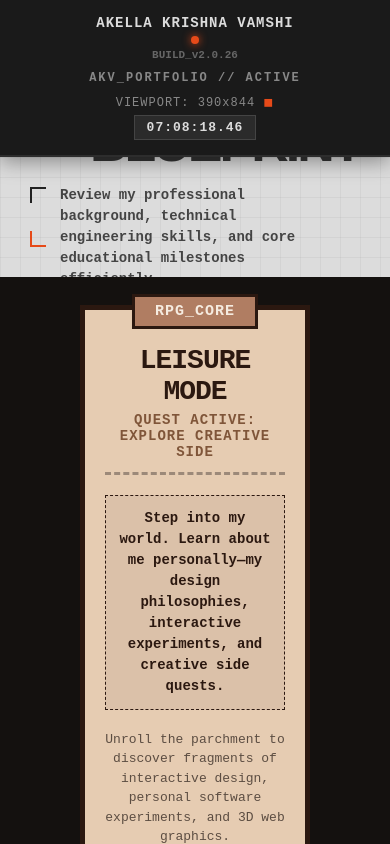
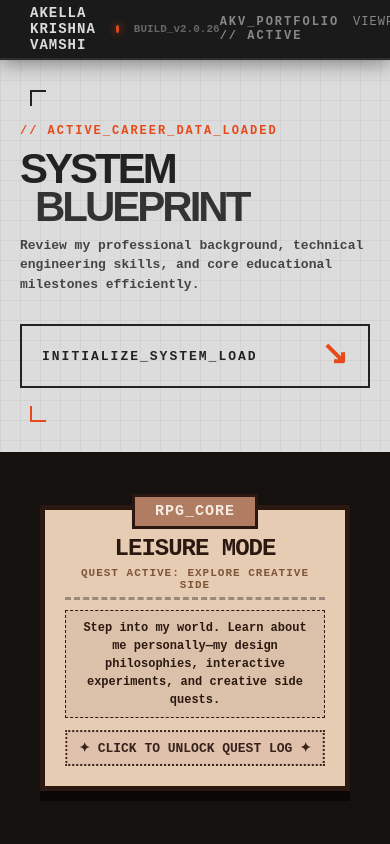
Before and after one commit to 1Vamshi0/Portfolio_v2, a React (Vite) app: page / in a window 390 px wide. Built offline with nearby package versions, Linux system fonts and the light colour scheme.

Commit message:
mobile responsive

```diff
--- a/src/style.css
+++ b/src/style.css
@@ -399,46 +399,102 @@ body {
    RESPONSIVE LAYOUT CONSTRAINTS (MOBILE INTERFACE OVERRIDES)
    ========================================================================== */
 
+/* ==========================================================================
+   RESPONSIVE INTERFACE MATRIX (MOBILE & TOUCH OVERRIDES)
+   ========================================================================== */
+
 @media (max-width: 968px) {
-  .global-hud-bar {
-    height: auto;
-    flex-direction: column;
-    padding: 15px;
-    gap: 10px;
-    text-align: center;
+  /* 1) Hide the custom CSS lens cursor completely on touchscreens */
+  .css-lens-cursor {
+    display: none !important;
   }
 
-  .hud-left, .hud-right {
-    flex-direction: column;
-    gap: 5px;
+  /* 2) Re-allow the native touch pointer behaviors so tapping works flawlessly */
+  .split-view-container,
+  .blueprint-pane,
+  .artifact-pane,
+  .blueprint-action-trigger,
+  .pixel-scroll-large {
+    cursor: pointer !important;
   }
 
+  /* 3) Stack the landing page split vertically (Top half vs Bottom half) */
   .split-view-container {
     flex-direction: column;
-    height: auto;
-    min-height: calc(100vh - 140px);
+    height: calc(100vh - 60px); /* Fill space perfectly underneath the HUD header */
+    overflow-y: hidden;
   }
 
-  .blueprint-pane:hover, .artifact-pane:hover {
-    flex: 1.5;
+  /* 4) Give both panels an equal 50% height share of the screen */
+  .blueprint-pane,
+  .artifact-pane {
+    width: 100%;
+    height: 50% !important;
+    flex: none !important; /* Disable desktop side-expansion flex transitions */
+    padding: 30px 20px;
+    display: flex;
+    align-items: center;
+    justify-content: center;
+    transition: filter 0.3s ease, background-color 0.3s ease;
   }
 
-  .side-identity-tag.tech-tag {
-    top: auto;
-    bottom: 30px;
-    right: 30px;
+  /* 5) Scale down the huge typography so it frames nicely on narrow viewports */
+  .blueprint-title {
+    font-size: 42px;
+    line-height: 0.9;
   }
 
-  .blueprint-title {
-    font-size: 52px;
+  .blueprint-title span {
+    padding-left: 15px;
   }
 
+  .blueprint-description {
+    font-size: 13px;
+    margin-top: 10px;
+    max-width: 100%;
+  }
+
+  .blueprint-action-trigger {
+    margin-top: 15px;
+    padding: 10px 15px;
+  }
+
+  /* 6) Scale down the ancient scroll graphic to fit mobile widths cleanly */
   .pixel-scroll-large {
-    padding: 35px 20px 25px;
+    padding: 25px 20px 20px;
+    min-height: auto;
+    width: 100%;
+    max-width: 100%;
+    box-shadow: 0 10px 0 rgba(0, 0, 0, 0.5);
   }
 
   .scroll-main-title {
-    font-size: 28px;
+    font-size: 24px;
+  }
+
+  .scroll-heading {
+    font-size: 11px;
+    margin-bottom: 10px;
+    padding-bottom: 6px;
+  }
+
+  .scroll-description {
+    font-size: 12px;
+    padding: 8px;
+    margin-bottom: 12px;
+  }
+
+  .scroll-text {
+    display: none; /* Hide secondary decorative text to prevent scroll overflow on tiny devices */
+  }
+
+  /* 7) Simplified touch-feedback instead of hover expansions */
+  .blueprint-pane:active {
+    background-color: #c8c8c8;
+  }
+
+  .artifact-pane:active .pixel-scroll-large {
+    transform: scale(0.98);
   }
 }
 
@@ -1126,12 +1182,12 @@ body {
 /* STATE 2: Hovering over the Leisure Artifact Scroll Panel */
 .css-lens-cursor.artifact {
   opacity: 1;
-  border: 2px solid #2b1810; /* Dark parchment tone matching scroll borders */
-  background-color: rgba(230, 204, 178, 0.2); /* Injected vintage magnifying lens glass tint */
+  border: 2px solid #e74e0c; /* Dark parchment tone matching scroll borders */
+  background-color: rgba(255, 128, 0, 0.2); /* Injected vintage magnifying lens glass tint */
   transform: translate(-50%, -50%) scale(1.15); /* Expands slightly to mimic a magnifying glass */
 }
 .css-lens-cursor.artifact .lens-center-dot {
-  background-color: #dd4d1086;
+  background-color: #3a1505;
 }
 .css-lens-cursor.artifact .lens-compass-handle {
   opacity: 1;
```
